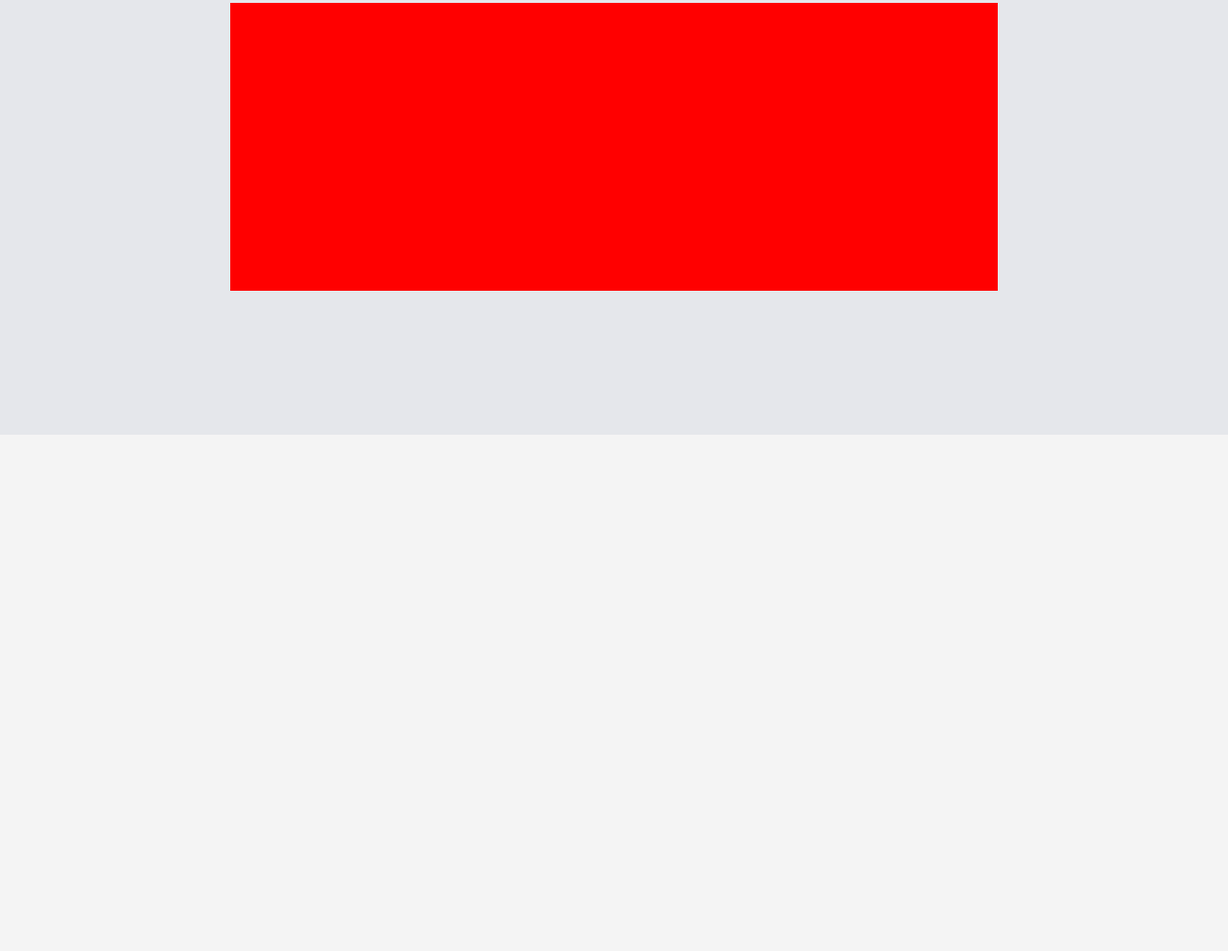
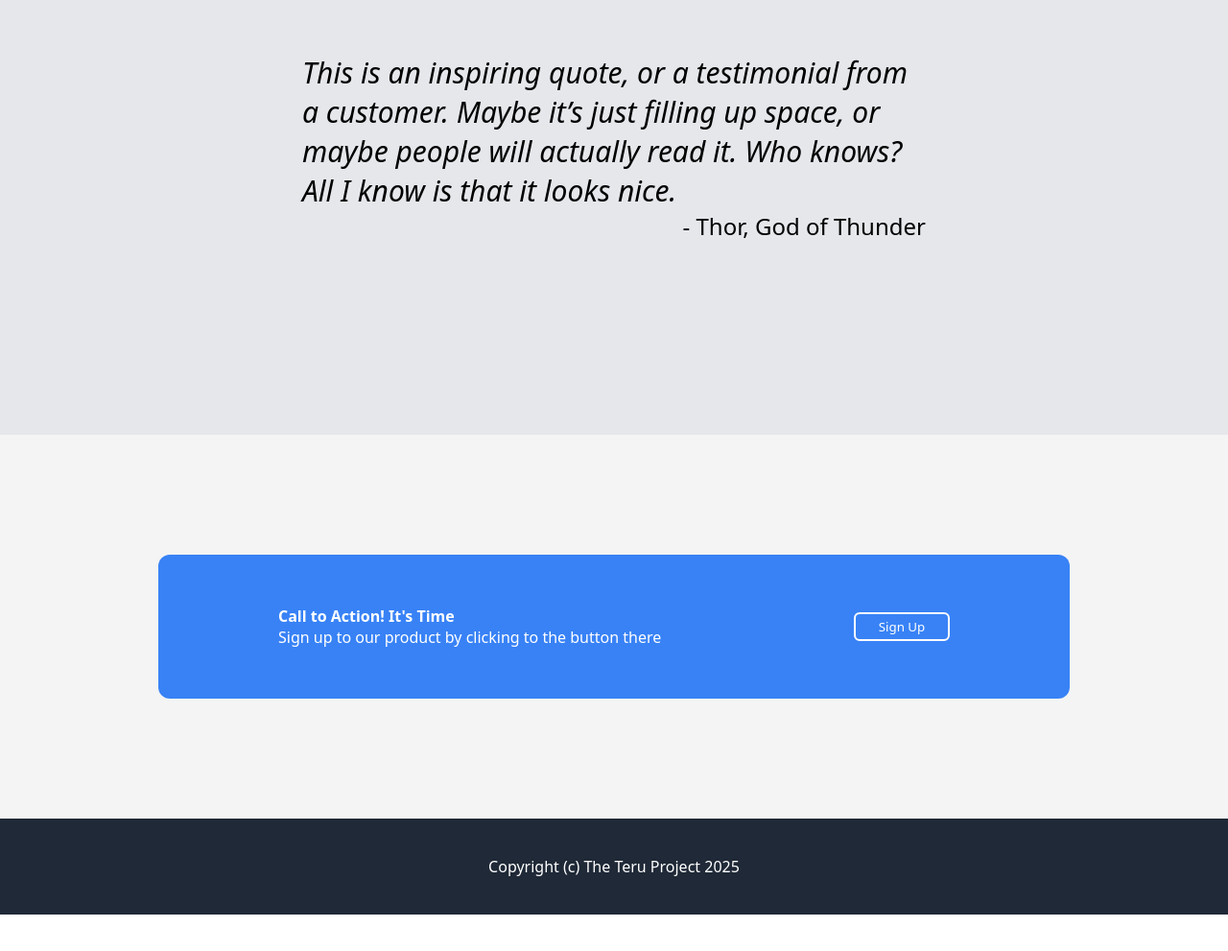
Before and after one commit to daveteru/first-landing-page, a plain HTML site: page index.html in a window 1280 px wide. Shown: the part 1297-2288 px from the top of the page at 96% size. After the commit the page ends 2250 px from the top, so only its background shows below. Drawn offline with Linux system fonts and the light colour scheme.

Commit message:
feat(layout): add quote, CTA, and footer with corresponding styles

```diff
--- a/index.html
+++ b/index.html
@@ -58,10 +58,23 @@
     </div>
     <div class="content2">
         <div class="quotewrap">
-
+             <p class="mainquote">This is an inspiring quote, or a testimonial from a customer.
+    Maybe it’s just filling up space, or maybe people will actually read it.
+    Who knows? All I know is that it looks nice. </p>
+    <p class="subquote"> - Thor, God of Thunder</p>
         </div>
     </div>
-    <div class="content1"></div>
-    <footer></footer>
+    <div class="content3">
+    <div class="CTA">
+        <div class="CTAcontent">
+            <p class="CTAtext">
+                <strong>Call to Action! It's Time</strong> <br>
+                <span class="subtext">Sign up to our product by clicking to the button there</span>
+            </p>
+            <button class="CTAbutton"> Sign Up</button>
+        </div>
+    </div>
+    </div>
+    <footer>Copyright (c) The Teru Project 2025</footer>
 </body>
 </html>
--- a/style.css
+++ b/style.css
@@ -182,14 +182,76 @@ header {
     display: flex;
     background-color: #f4f4f4;
     width: 100vw;
-    height: 600px;
+    height: 400px;
     margin-left: auto;
     margin-right: auto;
+    align-items: center;
+    justify-content: center;
 }
 
 .quotewrap{
     display: flex;
+    flex-direction: column;
     height: 300px;
-    width: 800px;
-    background-color: red;
+    width: 650px;
+    justify-content: center;
 }
+
+.mainquote{
+    font-size: 30px;
+    font-style: italic;
+    font-weight: 100;
+    margin: 0px;
+}
+
+.subquote{
+    font-size: 24px;
+    text-align: right;
+    margin: 0px;
+}
+
+.CTA{
+    display: flex;
+    width: 950px;
+    height: 150px;
+    background-color: #3882F6;
+    border-radius: 12px;
+    justify-content: center;
+    align-items: center;
+}
+
+.CTAcontent{
+    display: flex;
+    gap: 10px;
+    width: 700px;
+    justify-content: space-between;
+    align-items: center;
+}
+
+.CTAtext{
+    color: white;
+}
+
+.CTAbutton{
+    width: 100px;
+    height: 30px;
+    background-color:#3882F6;
+    border-color: white;
+    border-style: solid;
+    border-radius: 6px;
+    color: white;
+}
+.subtext{
+    font-weight: 100;
+}
+
+footer{
+    background-color:  #1f2937;
+    height: 100px;
+    width: 100vw;
+    display: flex;
+    justify-content: center;
+    align-items: center;
+    color: white;
+    font-size: 100;
+}
```
